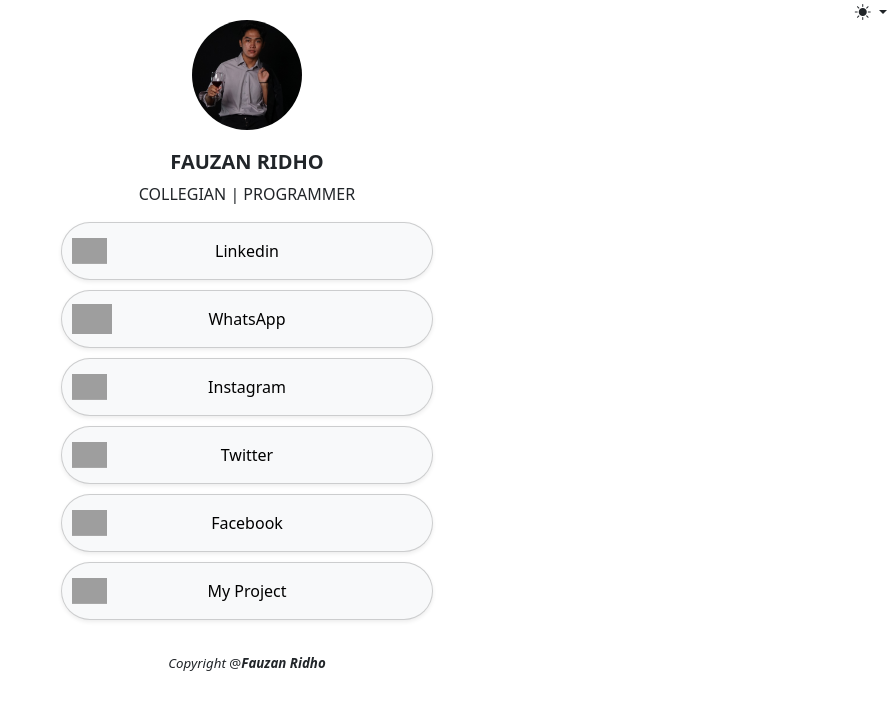
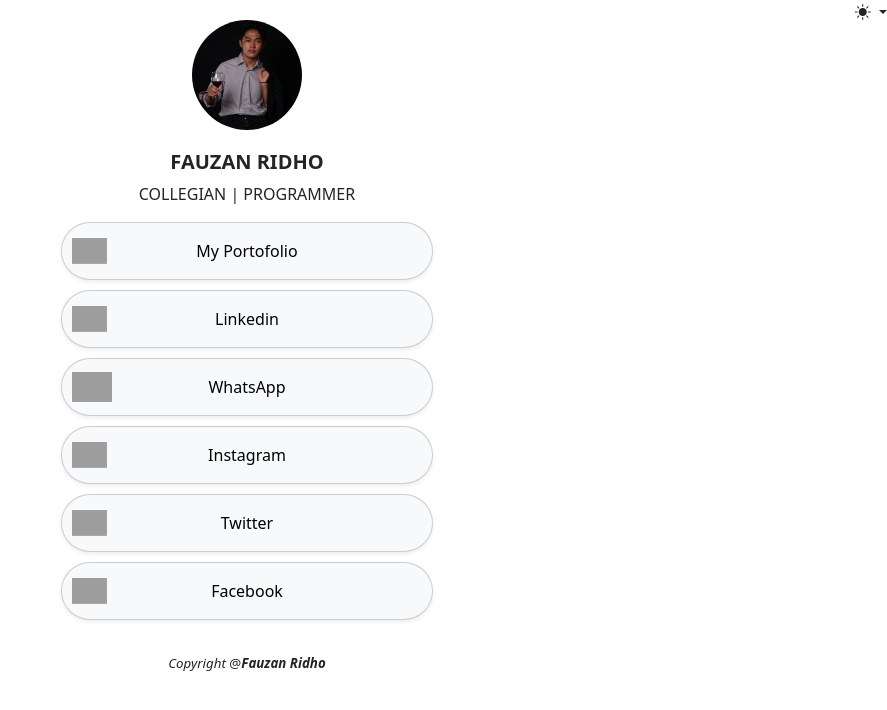
Before and after one commit to fauzanridho/fauzanlink.github.io, a plain HTML site: page index.html in a window 1280 px wide. Shown: the whole page, without its empty margins (393-1280 px from the left). Drawn offline with nearby package versions, Linux system fonts and the light colour scheme; grey boxes are pictures that could not be loaded.

Commit message:
update 2

```diff
--- a/index.html
+++ b/index.html
@@ -77,13 +77,23 @@
               Auto
             </button>
           </li>
-
-</div>
-
+    </div>
     <center class="container">
       <img class="" src="image/DSC05602 (3).jpg" />
       <h5><strong>FAUZAN RIDHO</strong></h5>
       <p>COLLEGIAN | PROGRAMMER</p>
+      <div class="card col-lg-4 n-2 shadow-sm">
+        <a href="https://fauzanridho.github.io/Portofolio/">
+          <div class="card-body">
+            <img
+              class="position-absolute top-50 start-0 translate-middle-y"
+              src="https://qph.cf2.quoracdn.net/main-qimg-011de5342604fe4790a86357beec5ee5"
+              width="45"
+            />
+            My Portofolio
+          </div>
+        </a>
+      </div>
       <div class="card col-lg-4 n-2 shadow-sm">
         <a href="https://www.linkedin.com/in/fauzan-ridho-899562259/">
           <div class="card-body">
@@ -121,7 +131,7 @@
       </div>
 
       <div class="card col-lg-4 n-2 shadow-sm">
-        <a href="https://instagram.com/fauzanridho._">
+        <a href="https://x.com/fauzanridh?t=OqL7pi3jYkNXXzDwSWtItA&s=09">
           <div class="card-body">
             <img
               class="position-absolute top-50 start-0 translate-middle-y"
@@ -143,18 +153,7 @@
           </div>
         </a>
       </div>
-      <div class="card col-lg-4 n-2 shadow-sm">
-        <a href="https://instagram.com/fauzanridho._">
-          <div class="card-body">
-            <img
-              class="position-absolute top-50 start-0 translate-middle-y"
-              src="https://qph.cf2.quoracdn.net/main-qimg-011de5342604fe4790a86357beec5ee5"
-              width="45"
-            />
-            My Project
-          </div>
-        </a>
-      </div>
+
       <br />
       <p style="font-size: 10pt">
         <em>Copyright</em> @<em><strong>Fauzan Ridho</strong></em>
```
